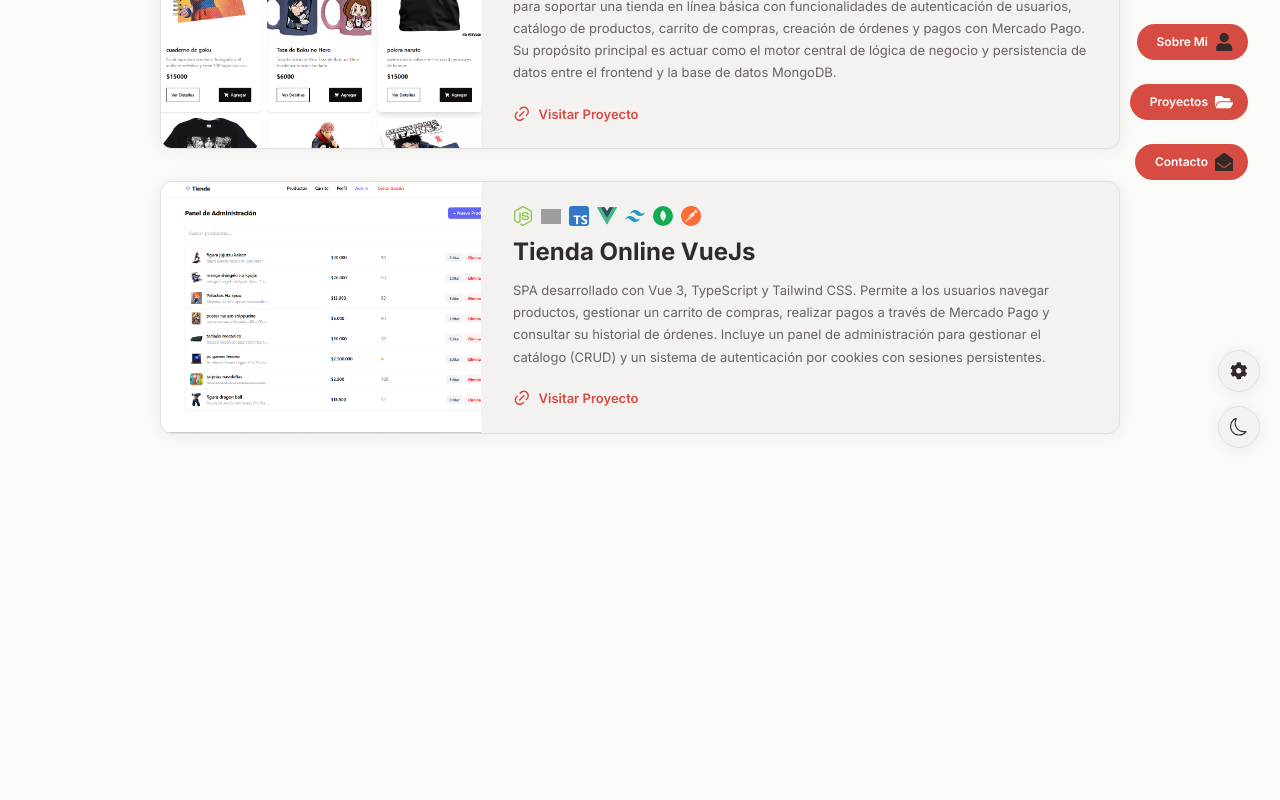
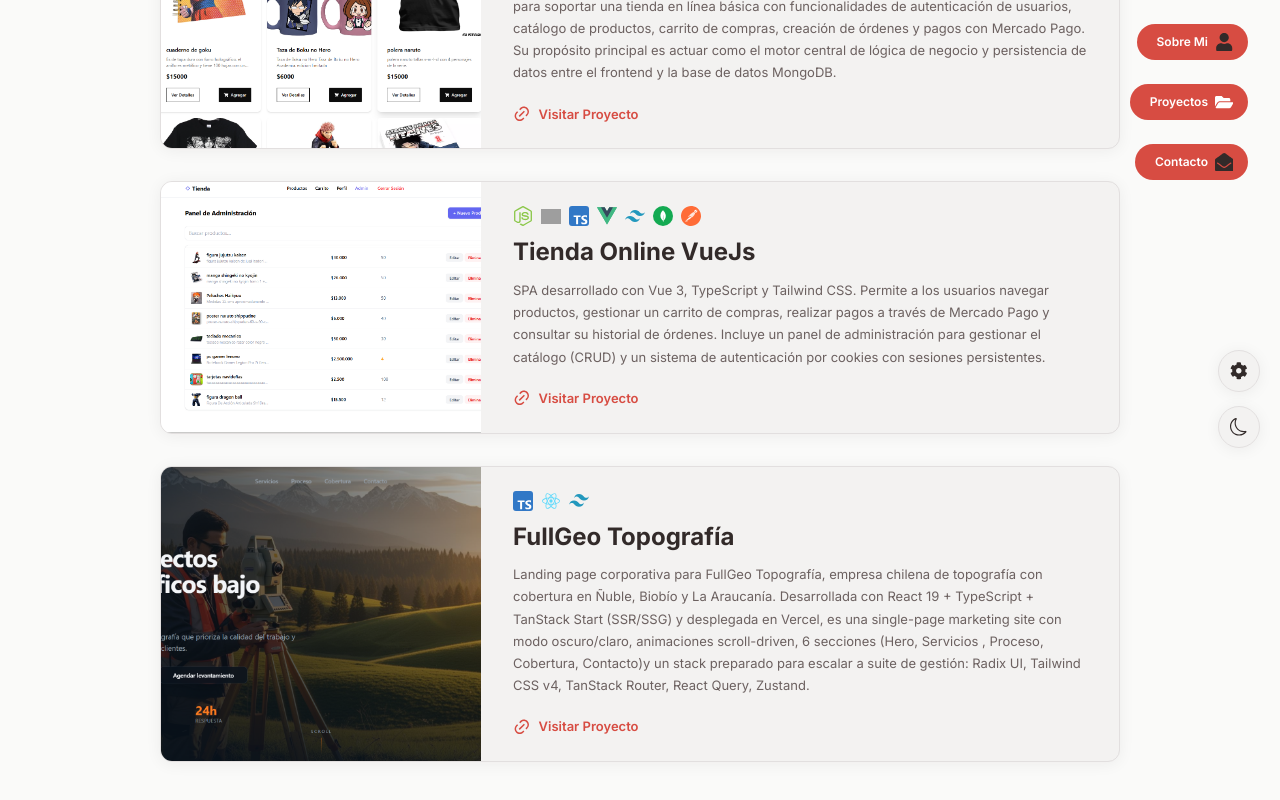
Before and after one commit to wizzard95/portfolio-website-damian1, a React (Vite) app: page /portfolio in a window 1280 px wide. Shown: the part 328-1128 px from the top of the page. Before the commit the page ends 858 px from the top, so only its background shows below. Built offline with nearby package versions, Linux system fonts and the light colour scheme; grey boxes are pictures that could not be loaded.

Commit message:
actualizar seccion de proyectos

```diff
--- a/src/Data.jsx
+++ b/src/Data.jsx
@@ -34,6 +34,7 @@ import SkillsImg34 from "./assets/jest-logo.svg";
 
 import projectImg1 from "./assets/meEcommerce.png";
 import projectImg2 from "./assets/frontvue.png";
+import projectImg3 from "./assets/fullFeo.png";
 
 import Theme1 from "./assets/red.png";
 import Theme2 from "./assets/blueviolet.png";
@@ -403,7 +404,14 @@ export const portfolio = [
       catálogo de productos, carrito de compras, creación de órdenes y pagos con Mercado Pago.
        Su propósito principal es actuar como el motor central de lógica de negocio y persistencia
         de datos entre el frontend y la base de datos MongoDB.`,
-    skills: [SkillsImg11, SkillsImg22, skillsImg5, SkillsImg29, SkillsImg16],
+    skills: [
+      SkillsImg11,
+      SkillsImg22,
+      skillsImg4,
+      skillsImg5,
+      SkillsImg29,
+      SkillsImg16,
+    ],
     link: "https://frontend-ecomerce-ckdf.vercel.app/",
   },
   {
@@ -426,6 +434,20 @@ export const portfolio = [
       SkillsImg16,
     ],
     link: "https://front-vue-orcin.vercel.app/",
+  },
+  {
+    id: 1,
+    img: projectImg3,
+    title: "FullGeo Topografía",
+    description: `Landing page corporativa para FullGeo Topografía,
+     empresa chilena de topografía con cobertura en Ñuble, Biobío y
+     La Araucanía. Desarrollada con React 19 + TypeScript + TanStack Start (SSR/SSG) y
+      desplegada en Vercel, es una single-page marketing site con modo oscuro/claro,
+       animaciones scroll-driven, 6 secciones (Hero, Servicios
+       , Proceso, Cobertura, Contacto)y un stack preparado para escalar a suite de gestión:
+        Radix UI, Tailwind CSS v4, TanStack Router, React Query, Zustand.`,
+    skills: [SkillsImg30, skillsImg4, skillsImg5],
+    link: "https://geo-control-suite.vercel.app/",
   },
 ];
 
```
Also changed, not shown: src/assets/fullFeo.png (added).
